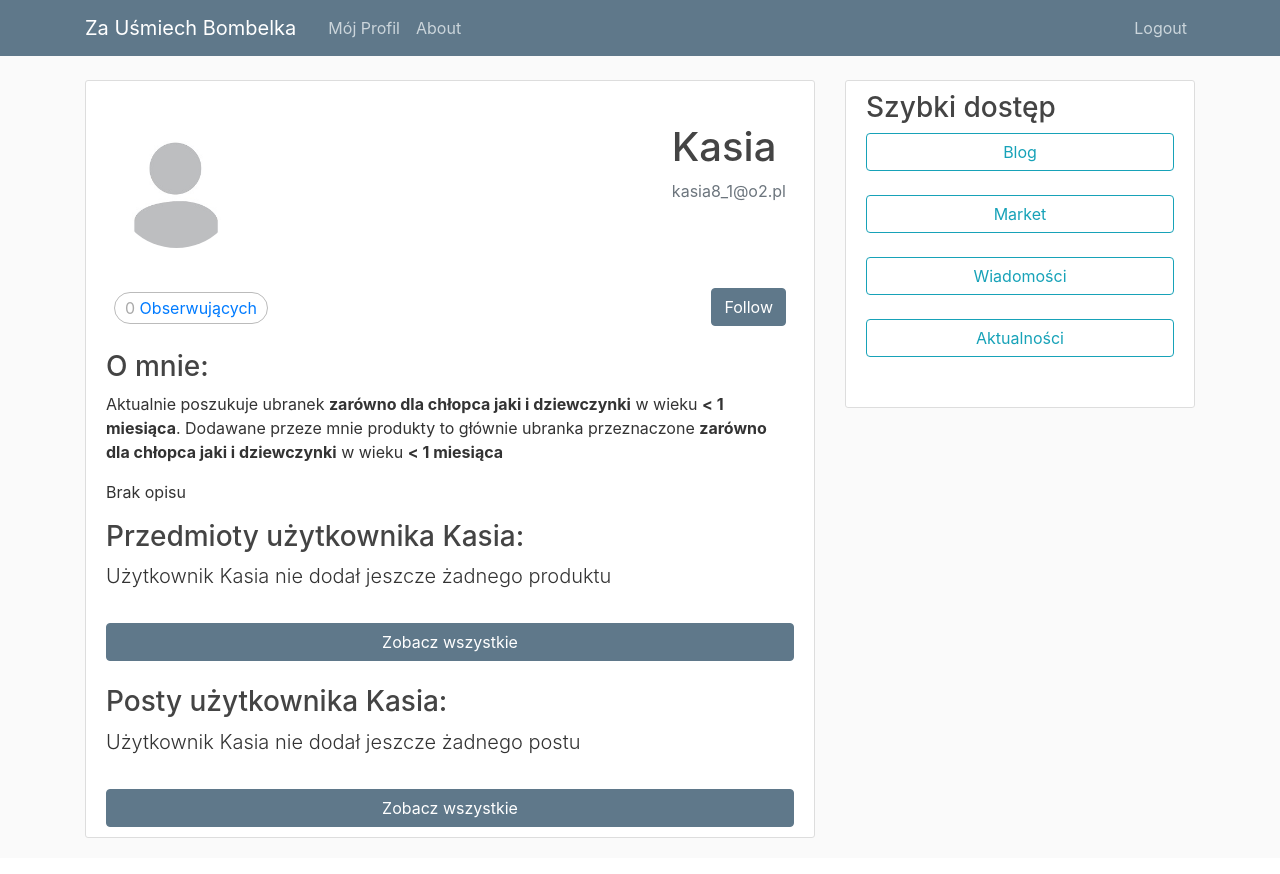
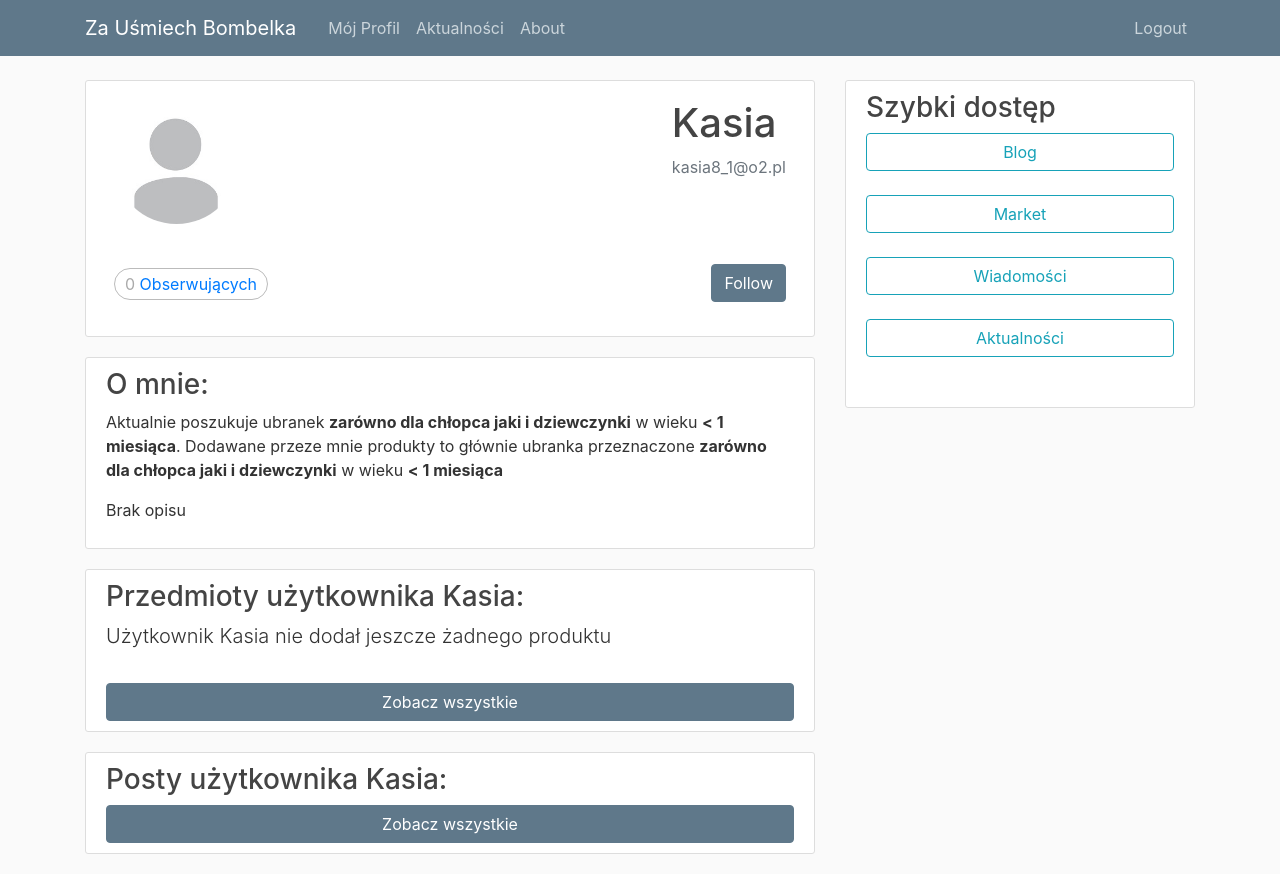
Before and after one commit to KazimierzMigdal/ZaUsmiechBombelka, a Django app: a page that uses Bombelka/blog/templates/blog/base.html in a window 1280 px wide. Before the commit the page ends 838 px from the top, so only its background shows below. Run offline with Django 3.2, Linux system fonts and the light colour scheme; a user stored in the database is signed in; data comes from the database, SQL or seed files in the repository; both versions use the stored data as it was after the commit; some libraries are stand-ins or nearby versions.

Commit message:
Layout changed
Profile page changed
Action detail changed

```diff
--- a/Bombelka/ZaUsmiechBombelka/settings.py
+++ b/Bombelka/ZaUsmiechBombelka/settings.py
@@ -26,7 +26,7 @@ SECRET_KEY = 'cvg$k_0q)gmzg-@#3i2e17i3n$$omxuo)082u9)-3g*rbv3ig7'
 # SECURITY WARNING: don't run with debug turned on in production!
 DEBUG = True
 
-ALLOWED_HOSTS = ['moja-witryna.pl', 'localhost', '127.0.0.1', '0.0.0.0:8888', '9b227f3c.ngrok.io']
+ALLOWED_HOSTS = ['moja-witryna.pl', 'localhost', '127.0.0.1', '0.0.0.0:8888', '30047af8.ngrok.io']
 
 
 # Application definition
--- a/Bombelka/blog/templates/blog/base.html
+++ b/Bombelka/blog/templates/blog/base.html
@@ -40,6 +40,7 @@
           <div class="navbar-nav mr-auto">
             {% if user.is_authenticated%}
               <a class="nav-item nav-link" href="{% url 'profile' request.user.username %}">Mój Profil</a>
+              <a class="nav-item nav-link" href="{% url 'actions' %}">Aktualności</a>
             {% endif %}
             <a class="nav-item nav-link" href="{% url 'blog-about' %}">About</a>
           </div>
--- a/Bombelka/users/templates/users/profile.html
+++ b/Bombelka/users/templates/users/profile.html
@@ -2,7 +2,7 @@
 {% load crispy_forms_tags %}
 {% block content %}
 <div class="content-section">
-            <br>
+    <div class="media-body">
         <div class="d-flex align-content-start flex-wrap mb-3">
             <div class="mr-auto p-2">
                 <img class="rounded-circle account-img" src="{{ user.profile.image.url }}">
@@ -39,12 +39,19 @@
                 {% endif %}
             {% endwith %}
         </div>
-            <div>
+    </div>
+</div>
+
+<div class="content-section">
+    <div class="media-body">
         <h3>{% if  user.username == request.user.username %}Mój opis:{% else %}O mnie:{% endif %}</h3>
         <p>Aktualnie poszukuje ubranek <strong>{{user.profile.get_interested_sex_tag_display}}</strong> w wieku <strong>{{user.profile.get_interested_age_tag_display}}</strong>. Dodawane przeze mnie produkty to głównie ubranka przeznaczone <strong>{{user.profile.get_sold_sex_tag_display}}</strong> w wieku <strong>{{user.profile.get_sold_age_tag_display}}</strong></p>
         <p class="lead">{{ user.profile.description|linebreaks }}</p>
     </div>
+</div>
 
+<div class="content-section">
+    <div class="media-body">
         <h3>{% if  user.username == request.user.username %}Moje przedmioty{% else %}Przedmioty użytkownika {{user.username}}{% endif %}:</h3>
         <div class="d-flex flex-column bd-highlight mb-3">
             {% for product  in products %}
@@ -58,21 +65,42 @@
             {% endfor %}
         </div>
         <a class="btn btn-sample btn-block" href="{% url 'user-products' user.username %}">Zobacz wszystkie</a>
-            <br>
-            <h3>{% if  user.username == request.user.username %}Moje posty{% else %}Posty użytkownika {{user.username}}{% endif %}:</h3>
-            <div class="d-flex flex-column bd-highlight mb-3">
-                {% for post  in posts %}
-                    <div class="p-2 bd-highlight">
-                        <div class="article-metadata">
-                            <h2><a class="article-title" href="{% url 'post-detail' post.id %}">{{ post.title }}</a></h2>
-                            <p class="article-content">{{ post.content }}</p>
     </div>
 </div>
-                {% empty %}
-                    <p class="lead"> Użytkownik {{ user.username}} nie dodał jeszcze żadnego postu</p>
+
+<div class="content-section">
+    <div class="media-body">
+        <h3>{% if  user.username == request.user.username %}Moje posty{% else %}Posty użytkownika {{user.username}}{% endif %}:</h3>
+        {% for post  in posts %}
+        <article class="media content-section">
+            <div class="media-body">
+                <div class="article-metadata">
+                    <div class="d-flex align-content-end flex-wrap" >
+                        <div class="p-2 mr-auto">
+                            <img class="rounded-circle article-img" src="{{ post.author.profile.image.url }}">
+                        </div>
+                        <div class="p-2 mr-auto">
+                            <a class="mr-2" href="{% url 'profile' post.author.username %}">{{ post.author }}</a>
+                            <br>
+                            <small class="text-muted mr-2">{{ post.date_posted|date:"d F Y" }}</small>
+                        </div>
+                    </div>
+                </div>
+                <h2><a class="article-title" href="{% url 'post-detail' post.id%}">{{ post.title }}</a></h2>
+                <p class="article-content">{{ post.content }}</p>
+                <div class="d-flex align-content-end flex-wrap mt-1" >
+                    <div class="p-2 mr-auto">
+                        <p class="article-content">Komentarze ({{ post.comments.count }})</p>
+                    </div>
+                    <div class="p-2 mr-auto">
+                        <p class="article-content">Polubień ({{ post.users_like.count}})</p>
+                    </div>
+                </div>
+            </div>
+        </article>
         {% endfor %}
+        <a class="btn btn-sample btn-block" href="{% url 'user-posts' user.username %}">Zobacz wszystkie</a>
     </div>
-            <a class="btn btn-sample btn-block" href="{% url 'user-posts' user.username %}">Zobacz wszystkie</a>
 </div>
 {% endblock content %}
 
--- a/Bombelka/users/templates/users/register.html
+++ b/Bombelka/users/templates/users/register.html
@@ -4,7 +4,7 @@
     <div class="content-section">
         <form method="POST"  class="d-flex justify-content-center">
             {% csrf_token %}
-            <fieldset  class="d-flex justify-content-centerk">
+            <fieldset>
                 <legend class="d-flex justify-content-center"> Dołącz Dziś</legend>
                     {{ form|crispy }}
                 <br>
```
Also changed, not shown: Bombelka/actions/templates/actions/action/detail.html (+7 -5 lines), Bombelka/db.sqlite3, Bombelka/media/profile_pics/image_fD8g6ae.jpg (added). Lines whose indentation alone changed are shown as unchanged.
